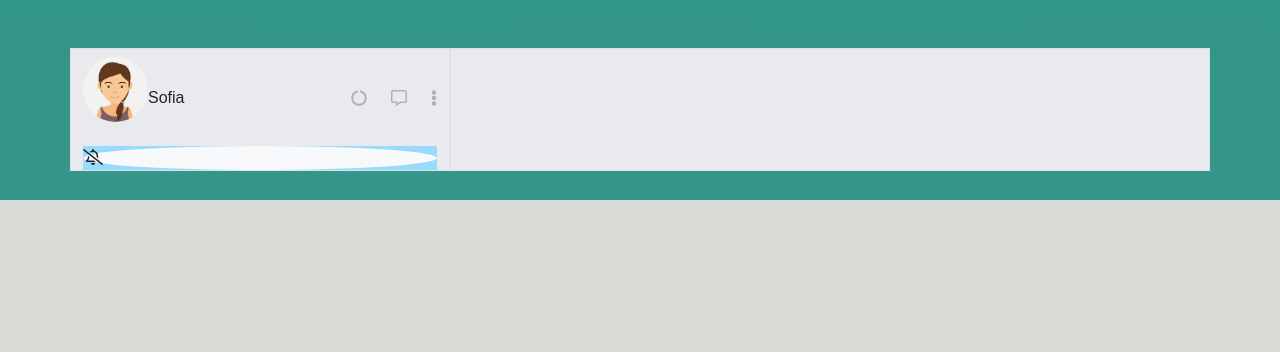
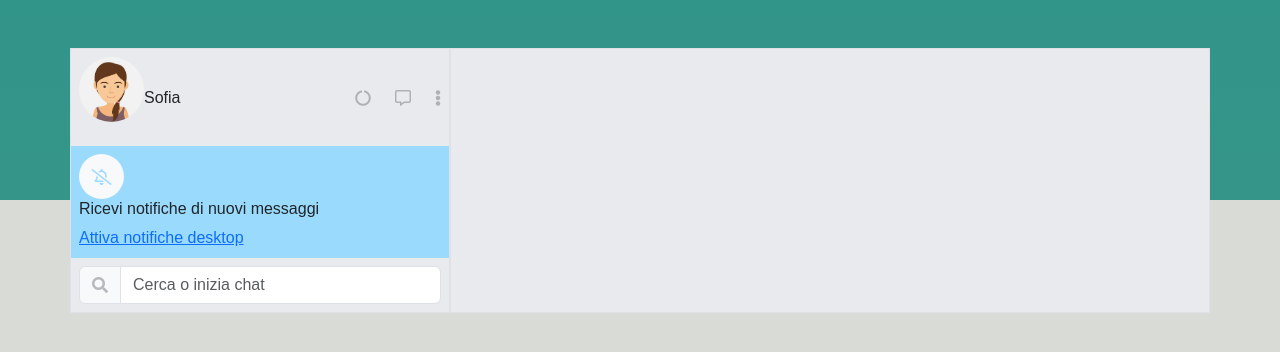
Before and after one commit to Bozo2023/vue-boolzapp, a plain HTML site: page index.html in a window 1280 px wide. Drawn offline with nearby package versions, Linux system fonts and the light colour scheme.

Commit message:
workgogo

```diff
--- a/index.html
+++ b/index.html
@@ -12,9 +12,9 @@
 	</head>
 	<body>
 		<div id="app" class="container py-5">
-			<div   class="row px-0">
-				<div id="col-left" class=" col-4 border">
-					<div id="col-left-top" class="py-2 d-flex align-items-center
+			<div   class="row ">
+				<div id="col-left" class=" col-4 border px-0">
+					<div id="col-left-top" class="p-2 d-flex align-items-center
 							justify-content-between" >
 						<div class=" d-flex align-items-center">
 							<figure>
@@ -36,12 +36,28 @@
 
 					</div>
 
-				<div Id="col-left-notifiche" >
-						<div class="rounded-circle bg-light">
+				<div Id="col-left-notifiche" class="p-2 align-items-center gap-4" >
+						<div id="bell" class="rounded-circle bg-light">
 							<i class="far fa-bell-slash " aria-hidden="true"></i>
 
 						</div>
-				</div>
+						<div>
+							<h3 class="fs-6">
+								Ricevi notifiche di nuovi messaggi
+							</h3>
+							<a href=""> Attiva notifiche desktop</a>
+						</div>
+					</div>
+					<div id="col-left-search" class="p-2">
+							<div class="input-group ">
+								<span class="input-group-text" id="basic-addon1">
+									<i class="fas fa-search" aria-hidden="true"></i>
+								</span>
+								<input type="text" class="form-control" placeholder="Cerca o inizia chat" aria-label="Username" aria-describedby="basic-addon1">
+							  </div>
+
+					</div>
+
 
 			</div>
 
--- a/style.css
+++ b/style.css
@@ -24,3 +24,14 @@ body{
 #col-left-notifiche{
 	background-color:#99dafd ;
 }
+#bell{
+	width:45px;
+	height: 45px;
+	display: flex;
+	align-items: center;
+	justify-content: center;
+	color:#99dafd ;
+}
+.fa-search{
+	color: #b6b9bd;
+}
```
